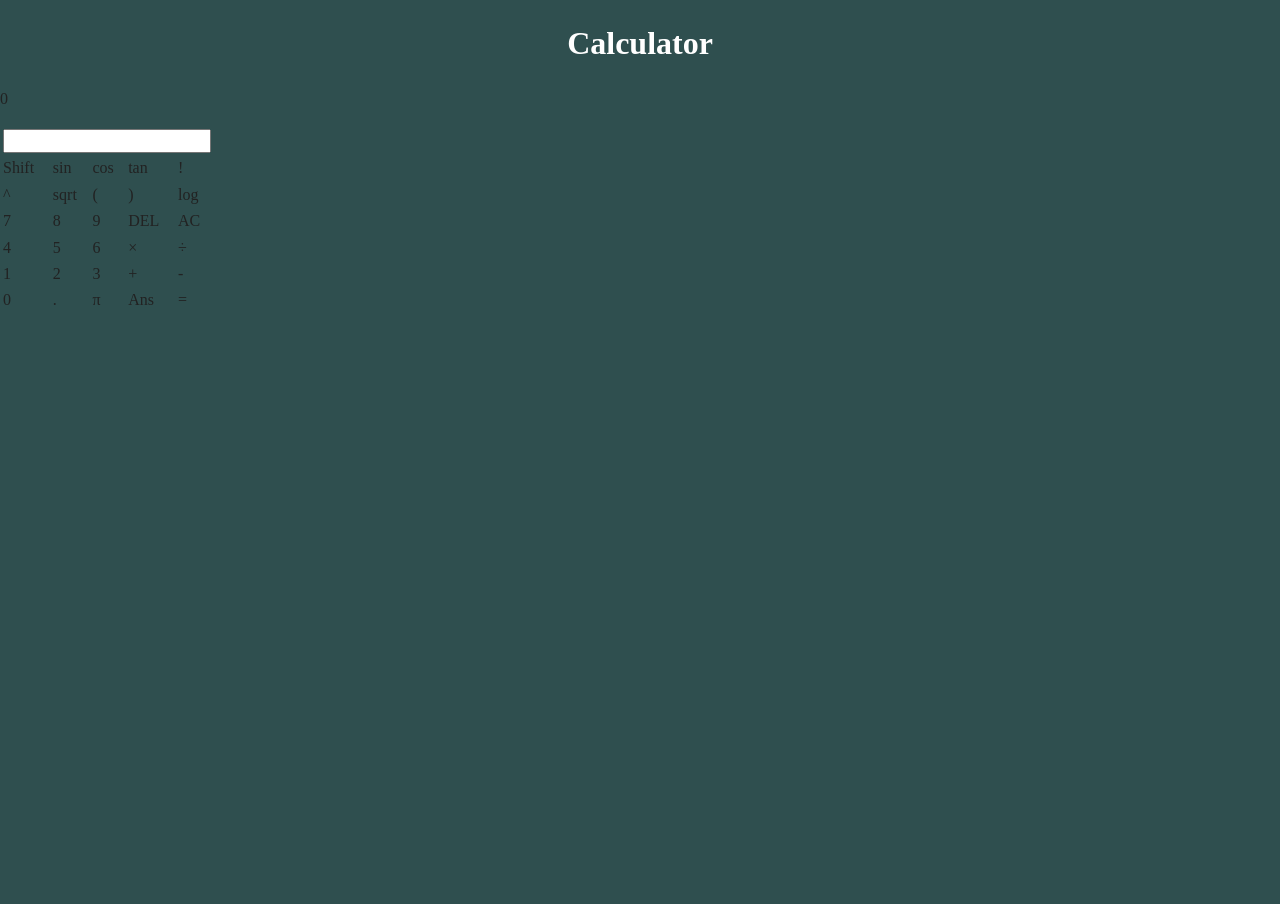
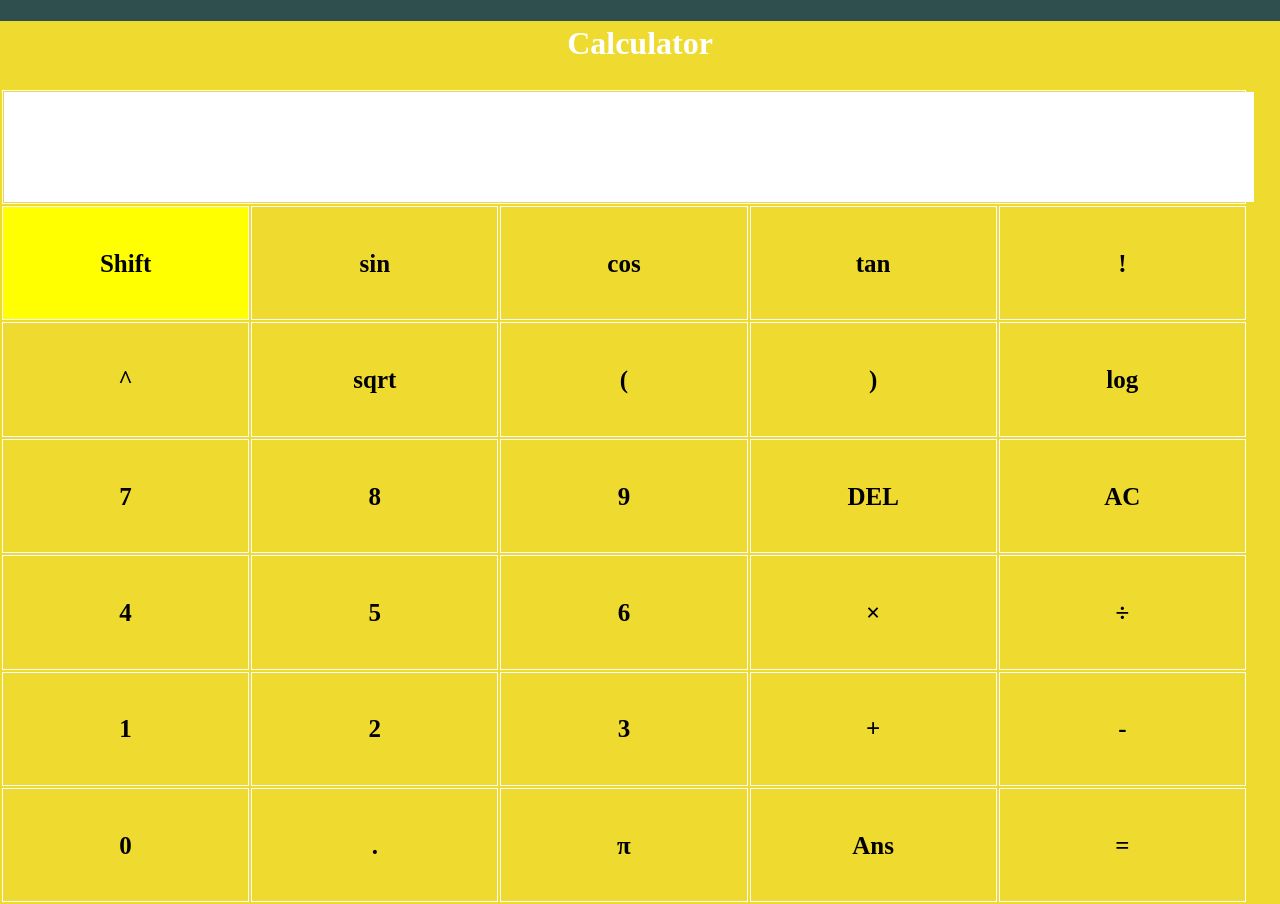
Before and after one commit to asylbek09/Calculator, a website: page src/index.html in a window 1280 px wide. Before the commit the page ends 800 px from the top, so only its background shows below. Drawn offline with Linux system fonts and the light colour scheme; files that its build step writes are made by us from their sources.

Commit message:
Main Calc page

```diff
--- a/src/css/main.css
+++ b/src/css/main.css
@@ -19,6 +19,13 @@ h1 {
   text-align: center;
   color: white;
 }
+
+body {margin: 0; background-color: #EFDB2F; text-align: center}
+p {font-size: 0px}
+td {width: 19vw; height: 13.8vh; text-align: center; font-size: 25px; font-weight: bold; color: black; border: 1px solid white}
+td:hover {background-color: #CDBA1E}
+input {width: 100%; height: 100%; border: none; font-size: 25px; font-weight: bold; padding: 0px 5px}
+#shiftBtn {background-color: yellow}
 
 /*
  * Remove text-shadow in selection highlight:
```
